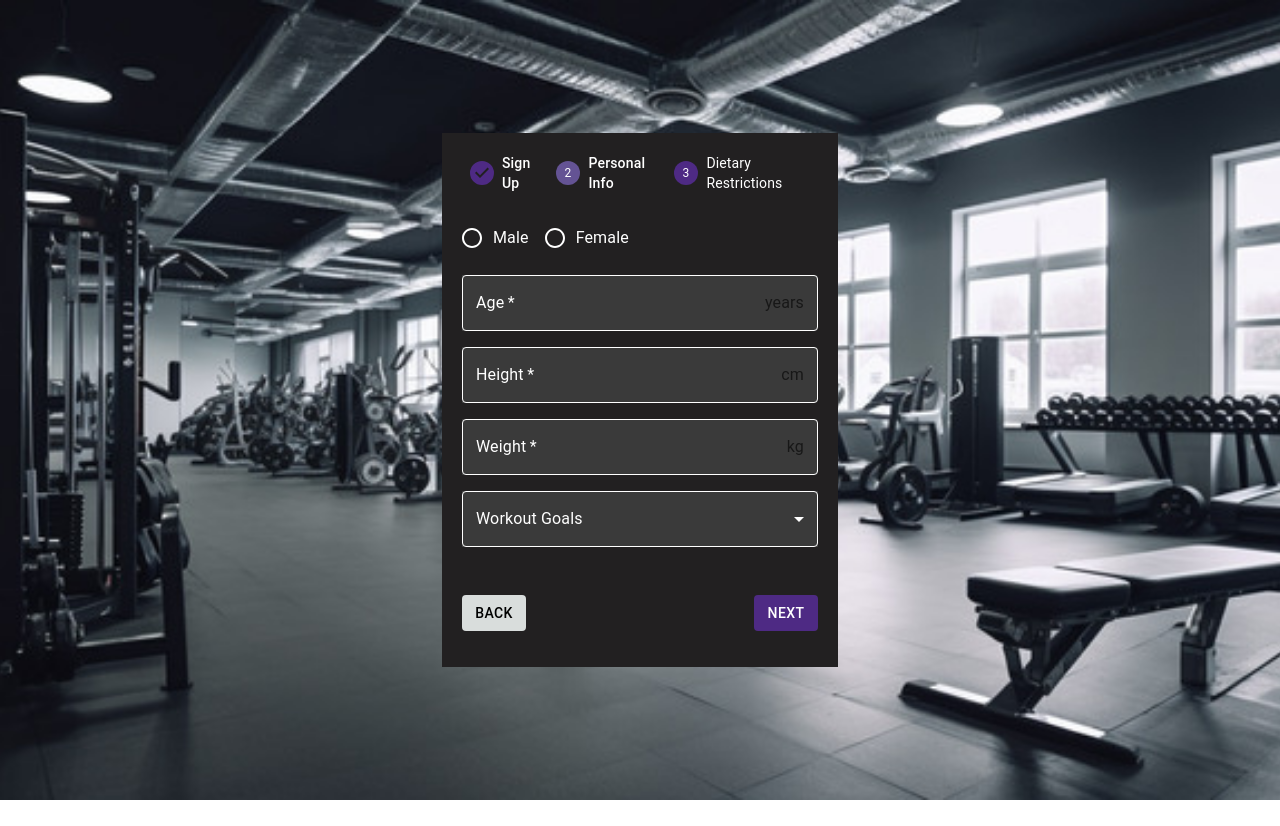
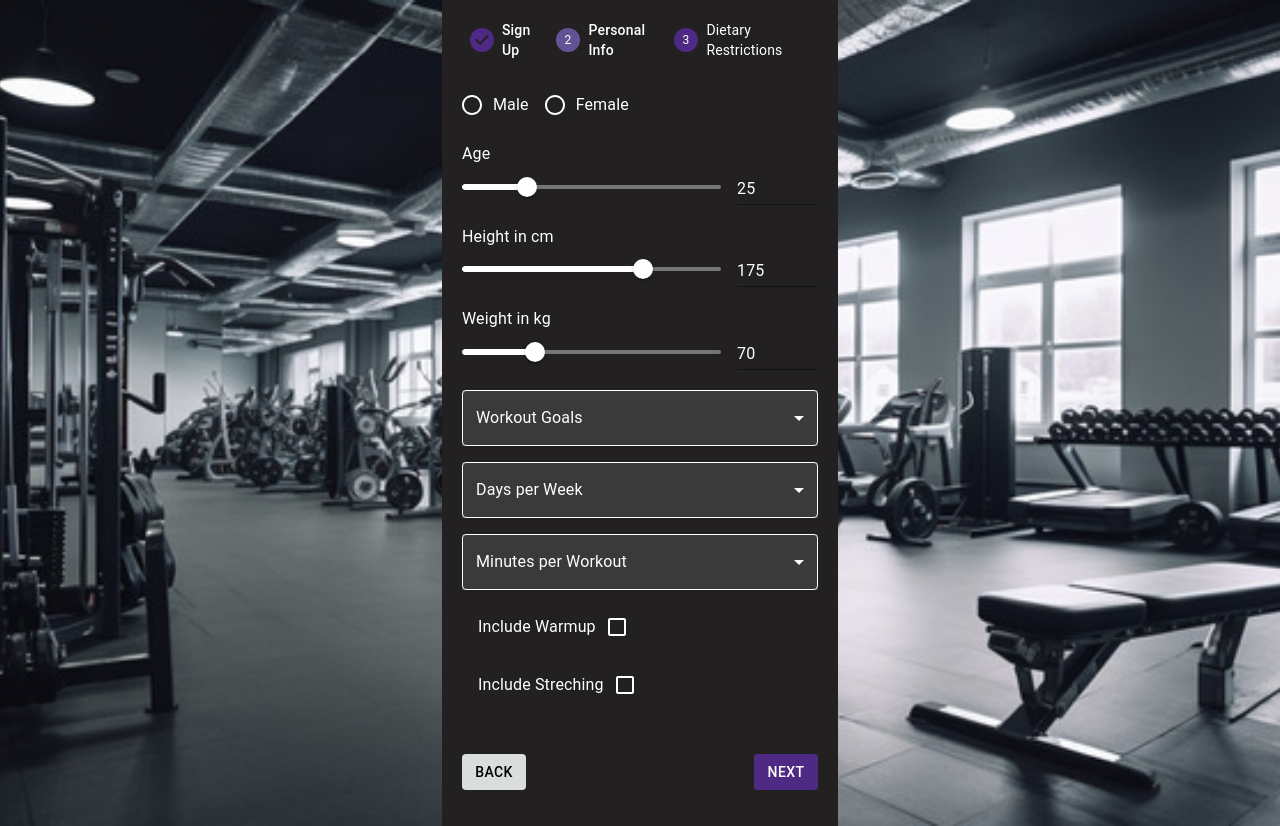
Before and after one commit to YanivRabin/final-project, a Next.js app in the folder client/: page /signUp in a window 1280 px wide. Both pictures are taken after a click on the button "NEXT". Before the commit the page ends 800 px from the top, so only its background shows below. Built offline with nearby package versions, Linux system fonts and the light colour scheme.

Commit message:
signup section 2

```diff
--- a/client/app/signUp/page.tsx
+++ b/client/app/signUp/page.tsx
@@ -19,25 +19,74 @@ import FormControlLabel from "@mui/material/FormControlLabel";
 import FormControl from "@mui/material/FormControl";
 import { formControlStyle, radioStyle } from "@/styles/radioButton";
 import { CustomStepIcon, CustomStepLabel } from "@/styles/stepper";
-import InputAdornment from "@mui/material/InputAdornment";
-import Select, { SelectChangeEvent } from "@mui/material/Select";
+import Select from "@mui/material/Select";
 import MenuItem from "@mui/material/MenuItem";
 import InputLabel from "@mui/material/InputLabel";
+import Slider from "@mui/material/Slider";
+import Input from "@mui/material/Input";
+import { sliderStyle, inputStyle } from "@/styles/slider";
+import Checkbox from "@mui/material/Checkbox";
+import { checkboxStyle } from "@/styles/checkbox";
 
 const steps = ["Sign Up", "Personal Info", "Dietary Restrictions"];
 
 export default function HorizontalLinearStepper() {
   const [activeStep, setActiveStep] = React.useState(0);
+  const [age, setAge] = React.useState(25);
+  const [height, setHeight] = React.useState(175);
+  const [weight, setWeight] = React.useState(70);
   const [workout, setWorkout] = React.useState("");
+  const [daysPerWeek, setDaysPerWeek] = React.useState("");
+  const [minutesPerWorkout, setMinutesPerWorkout] = React.useState("");
+  const [includeWarmup, setIncludeWarmup] = React.useState(false);
+  const [includeStreching, setIncludeStreching] = React.useState(false);
 
-  const handleChange = (event: SelectChangeEvent) => {
-    setWorkout(event.target.value as string);
+  const handleAgeSliderChange = (event: Event, newValue: number | number[]) => {
+    setAge(newValue as number);
+  };
+  const handleAgeInputChange = (event: React.ChangeEvent<HTMLInputElement>) => {
+    setAge(event.target.value === "" ? 0 : Number(event.target.value));
+  };
+
+  const handleHeightSliderChange = (
+    event: Event,
+    newValue: number | number[]
+  ) => {
+    setHeight(newValue as number);
+  };
+  const handleHeightInputChange = (
+    event: React.ChangeEvent<HTMLInputElement>
+  ) => {
+    setHeight(event.target.value === "" ? 0 : Number(event.target.value));
+  };
+
+  const handleWeightSliderChange = (
+    event: Event,
+    newValue: number | number[]
+  ) => {
+    setWeight(newValue as number);
+  };
+  const handleWeightInputChange = (
+    event: React.ChangeEvent<HTMLInputElement>
+  ) => {
+    setWeight(event.target.value === "" ? 0 : Number(event.target.value));
+  };
+
+  const handleWarmupCheckboxChange = (
+    event: React.ChangeEvent<HTMLInputElement>
+  ) => {
+    setIncludeWarmup(event.target.checked);
+  };
+
+  const handleStrechingCheckboxChange = (
+    event: React.ChangeEvent<HTMLInputElement>
+  ) => {
+    setIncludeStreching(event.target.checked);
   };
 
   const handleNext = () => {
     setActiveStep((prevActiveStep) => prevActiveStep + 1);
   };
-
   const handleBack = () => {
     if (activeStep === 0) {
       window.location.href = "/";
@@ -45,11 +94,9 @@ export default function HorizontalLinearStepper() {
     }
     setActiveStep((prevActiveStep) => prevActiveStep - 1);
   };
-
   const handleReset = () => {
     setActiveStep(0);
   };
-
   const getStepContent = (step: number) => {
     switch (step) {
       case 0:
@@ -179,66 +226,106 @@ export default function HorizontalLinearStepper() {
               </Grid>
               {/* age */}
               <Grid item xs={12}>
-                <TextField
-                  required
-                  fullWidth
-                  id="age"
-                  label="Age"
-                  name="age"
-                  autoComplete="age"
-                  InputProps={{
-                    style: textFieldStyle.input,
-                    sx: textFieldStyle,
-                    endAdornment: (
-                      <InputAdornment position="end">years</InputAdornment>
-                    ),
-                  }}
-                  InputLabelProps={{
-                    style: textFieldStyle["& .MuiInputLabel-root"],
+                <Box>
+                  <Typography id="input-slider" gutterBottom>
+                    Age
+                  </Typography>
+                  <Grid container spacing={2} alignItems="center">
+                    <Grid item xs>
+                      <Slider
+                        value={typeof age === "number" ? age : 0}
+                        onChange={handleAgeSliderChange}
+                        aria-labelledby="input-slider"
+                        sx={sliderStyle}
+                      />
+                    </Grid>
+                    <Grid item>
+                      <Input
+                        value={age}
+                        size="small"
+                        onChange={handleAgeInputChange}
+                        inputProps={{
+                          step: 1,
+                          min: 0,
+                          max: 100,
+                          type: "number",
+                          "aria-labelledby": "input-slider",
+                          style: inputStyle, // Apply the input style here
                         }}
                       />
                     </Grid>
-              {/* height */}
+                  </Grid>
+                </Box>
+              </Grid>
+              {/* Height */}
               <Grid item xs={12}>
-                <TextField
-                  required
-                  fullWidth
-                  id="height"
-                  label="Height"
-                  name="height"
-                  autoComplete="height"
-                  InputProps={{
-                    style: textFieldStyle.input,
-                    sx: textFieldStyle,
-                    endAdornment: (
-                      <InputAdornment position="end">cm</InputAdornment>
-                    ),
-                  }}
-                  InputLabelProps={{
-                    style: textFieldStyle["& .MuiInputLabel-root"],
+                <Box>
+                  <Typography id="input-slider" gutterBottom>
+                    Height in cm
+                  </Typography>
+                  <Grid container spacing={2} alignItems="center">
+                    <Grid item xs>
+                      <Slider
+                        value={typeof height === "number" ? height : 0}
+                        onChange={handleHeightSliderChange}
+                        aria-labelledby="input-slider"
+                        sx={sliderStyle}
+                        min={0}
+                        max={250}
+                      />
+                    </Grid>
+                    <Grid item>
+                      <Input
+                        value={height}
+                        size="small"
+                        onChange={handleHeightInputChange}
+                        inputProps={{
+                          step: 1,
+                          min: 0,
+                          max: 250,
+                          type: "number",
+                          "aria-labelledby": "input-slider",
+                          style: inputStyle, // Apply the input style here
                         }}
                       />
                     </Grid>
-              {/* weight */}
+                  </Grid>
+                </Box>
+              </Grid>
+              {/* Weight */}
               <Grid item xs={12}>
-                <TextField
-                  required
-                  fullWidth
-                  id="weight"
-                  label="Weight"
-                  name="weight"
-                  autoComplete="weight"
-                  InputProps={{
-                    style: textFieldStyle.input,
-                    sx: textFieldStyle,
-                    endAdornment: (
-                      <InputAdornment position="end">kg</InputAdornment>
-                    ),
-                  }}
-                  InputLabelProps={{
-                    style: textFieldStyle["& .MuiInputLabel-root"],
+                <Box>
+                  <Typography id="input-slider" gutterBottom>
+                    Weight in kg
+                  </Typography>
+                  <Grid container spacing={2} alignItems="center">
+                    <Grid item xs>
+                      <Slider
+                        value={typeof weight === "number" ? weight : 0}
+                        onChange={handleWeightSliderChange}
+                        aria-labelledby="input-slider"
+                        sx={sliderStyle}
+                        min={0}
+                        max={250}
+                      />
+                    </Grid>
+                    <Grid item>
+                      <Input
+                        value={weight}
+                        size="small"
+                        onChange={handleWeightInputChange}
+                        inputProps={{
+                          step: 1,
+                          min: 0,
+                          max: 250,
+                          type: "number",
+                          "aria-labelledby": "input-slider",
+                          style: inputStyle, // Apply the input style here
                         }}
                       />
+                    </Grid>
+                  </Grid>
+                </Box>
               </Grid>
               {/* workout goals */}
               <Grid item xs={12}>
@@ -247,17 +334,17 @@ export default function HorizontalLinearStepper() {
                   sx={textFieldStyle["& .MuiFormControl-root"]}
                 >
                   <InputLabel
-                    id="demo-simple-select-label"
+                    id="WorkoutGoals"
                     style={textFieldStyle["& .MuiInputLabel-root"]}
                   >
                     Workout Goals
                   </InputLabel>
                   <Select
-                    labelId="demo-simple-select-label"
-                    id="demo-simple-select"
+                    labelId="WorkoutGoals"
+                    id="goals-select"
                     value={workout}
                     label="Workout Goals"
-                    onChange={handleChange}
+                    onChange={(e) => setWorkout(e.target.value)}
                     sx={{
                       "& .MuiSelect-root": textFieldStyle["& .MuiSelect-root"],
                       "& .MuiOutlinedInput-notchedOutline":
@@ -276,11 +363,135 @@ export default function HorizontalLinearStepper() {
                       "& .Mui-selected": textFieldStyle["& .Mui-selected"],
                     }}
                   >
-                    <MenuItem value={10}>Ten</MenuItem>
-                    <MenuItem value={20}>Twenty</MenuItem>
-                    <MenuItem value={30}>Thirty</MenuItem>
+                    <MenuItem value={"Stay in Shape"}>Stay in Shape</MenuItem>
+                    <MenuItem value={"Muscle Gain"}>Muscle Gain</MenuItem>
+                    <MenuItem value={"Caloric Deficit"}>
+                      Caloric Deficit
+                    </MenuItem>
+                    <MenuItem value={"Flexibility"}>Flexibility</MenuItem>
+                    <MenuItem value={"Endurance"}>Endurance</MenuItem>
                   </Select>
                 </FormControl>
+              </Grid>
+              {/* days per week */}
+              <Grid item xs={12}>
+                <FormControl
+                  fullWidth
+                  sx={textFieldStyle["& .MuiFormControl-root"]}
+                >
+                  <InputLabel
+                    id="daysPerWeek"
+                    style={textFieldStyle["& .MuiInputLabel-root"]}
+                  >
+                    Days per Week
+                  </InputLabel>
+                  <Select
+                    labelId="daysPerWeek"
+                    id="days-select"
+                    value={daysPerWeek}
+                    label="Days per Week"
+                    onChange={(e) => setDaysPerWeek(e.target.value)}
+                    sx={{
+                      "& .MuiSelect-root": textFieldStyle["& .MuiSelect-root"],
+                      "& .MuiOutlinedInput-notchedOutline":
+                        textFieldStyle["& .MuiOutlinedInput-notchedOutline"],
+                      "&.Mui-focused .MuiOutlinedInput-notchedOutline":
+                        textFieldStyle[
+                          "&.Mui-focused .MuiOutlinedInput-notchedOutline"
+                        ],
+                      "&:hover .MuiOutlinedInput-notchedOutline":
+                        textFieldStyle[
+                          "&:hover .MuiOutlinedInput-notchedOutline"
+                        ],
+                      "& .MuiSelect-icon": textFieldStyle["& .MuiSelect-icon"],
+                      "& .MuiMenuItem-root":
+                        textFieldStyle["& .MuiMenuItem-root"],
+                      "& .Mui-selected": textFieldStyle["& .Mui-selected"],
+                    }}
+                  >
+                    <MenuItem value={1}>One</MenuItem>
+                    <MenuItem value={2}>Two</MenuItem>
+                    <MenuItem value={3}>Three</MenuItem>
+                    <MenuItem value={4}>Four</MenuItem>
+                    <MenuItem value={5}>Five</MenuItem>
+                    <MenuItem value={6}>Six</MenuItem>
+                    <MenuItem value={7}>Seven</MenuItem>
+                  </Select>
+                </FormControl>
+              </Grid>
+              {/* minutes per workout */}
+              <Grid item xs={12}>
+                <FormControl
+                  fullWidth
+                  sx={textFieldStyle["& .MuiFormControl-root"]}
+                >
+                  <InputLabel
+                    id="MinutesPerWorkout"
+                    style={textFieldStyle["& .MuiInputLabel-root"]}
+                  >
+                    Minutes per Workout
+                  </InputLabel>
+                  <Select
+                    labelId="MinutesPerWorkout"
+                    id="minutes-select"
+                    value={minutesPerWorkout}
+                    label="Minutes per Workout"
+                    onChange={(e) => setMinutesPerWorkout(e.target.value)}
+                    sx={{
+                      "& .MuiSelect-root": textFieldStyle["& .MuiSelect-root"],
+                      "& .MuiOutlinedInput-notchedOutline":
+                        textFieldStyle["& .MuiOutlinedInput-notchedOutline"],
+                      "&.Mui-focused .MuiOutlinedInput-notchedOutline":
+                        textFieldStyle[
+                          "&.Mui-focused .MuiOutlinedInput-notchedOutline"
+                        ],
+                      "&:hover .MuiOutlinedInput-notchedOutline":
+                        textFieldStyle[
+                          "&:hover .MuiOutlinedInput-notchedOutline"
+                        ],
+                      "& .MuiSelect-icon": textFieldStyle["& .MuiSelect-icon"],
+                      "& .MuiMenuItem-root":
+                        textFieldStyle["& .MuiMenuItem-root"],
+                      "& .Mui-selected": textFieldStyle["& .Mui-selected"],
+                    }}
+                  >
+                    <MenuItem value={15}>15 minutes</MenuItem>
+                    <MenuItem value={30}>30 minutes</MenuItem>
+                    <MenuItem value={60}>1 hour</MenuItem>
+                    <MenuItem value={90}>1 hour and 30 minutes</MenuItem>
+                    <MenuItem value={120}>2 hours</MenuItem>
+                  </Select>
+                </FormControl>
+              </Grid>
+              {/* include warmup */}
+              <Grid item xs={12}>
+                <FormControlLabel
+                  value="includeWarmup"
+                  control={
+                    <Checkbox
+                      checked={includeWarmup}
+                      onChange={handleWarmupCheckboxChange}
+                      sx={checkboxStyle}
+                    />
+                  }
+                  label="Include Warmup"
+                  labelPlacement="start"
+                />
+              </Grid>
+              {/* include streching */}
+              <Grid item xs={12}>
+                <FormControlLabel
+                  value="includeStreching"
+                  control={
+                    <Checkbox
+                      checked={includeStreching}
+                      onChange={handleStrechingCheckboxChange}
+                      sx={checkboxStyle}
+                    />
+                  }
+                  label="Include Streching"
+                  labelPlacement="start"
+                />
               </Grid>
             </Grid>
           </Box>
--- /dev/null
+++ b/client/styles/checkbox.ts
@@ -0,0 +1,6 @@
+export const checkboxStyle = {
+  color: "white",
+  "&.Mui-checked": {
+    color: "white",
+  },
+};
--- /dev/null
+++ b/client/styles/slider.ts
@@ -0,0 +1,7 @@
+export const sliderStyle = {
+  color: "white",
+};
+
+export const inputStyle = {
+  color: "white",
+};
```
Lines whose indentation alone changed are shown as unchanged.
